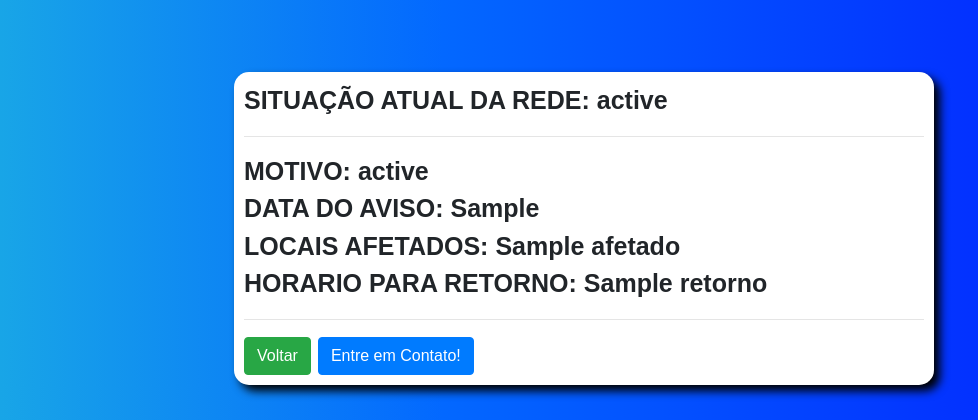
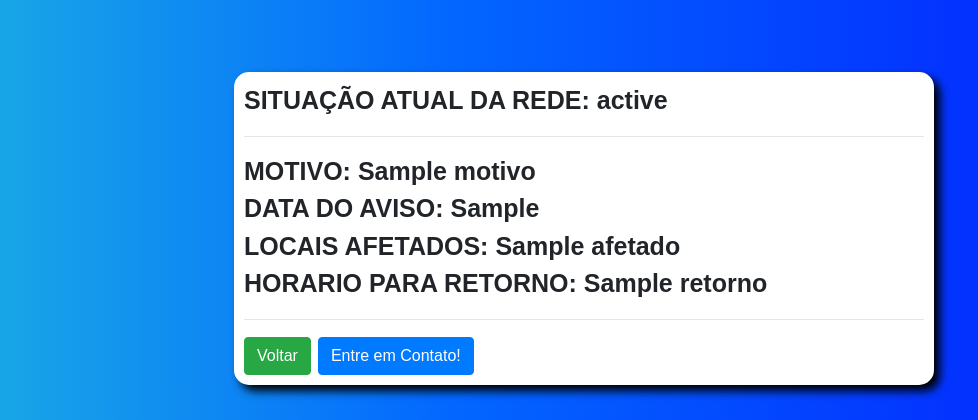
Before and after one commit to spinho010/imperio, a Django app: template templates/status_rede.html in a window 1280 px wide. Shown: the top 420 px of the page, without its empty margins (56-1034 px from the left). Run offline with Django 3.2, Linux system fonts and the light colour scheme; the template is opened without the code that fills it: most values are stand-ins (such as "Sample title", 1, 10 or a date in 2020); some libraries are stand-ins or nearby versions.

Commit message:
Update status_rede.html

```diff
--- a/templates/status_rede.html
+++ b/templates/status_rede.html
@@ -32,14 +32,14 @@
         {% for Estado in object_list %}
         SITUAÇÃO ATUAL DA REDE: {{ Estado.status }}<br>
         <hr>
-        MOTIVO: {{ Estado.status }}<br>
+        MOTIVO: {{ Estado.motivo }}<br>
         DATA DO AVISO: {{ Estado.data_atual }}<br>
         LOCAIS AFETADOS: {{ Estado.afetado }}<br>
         HORARIO PARA RETORNO: {{ Estado.retorno }}<br>
         {% endfor %}
         <hr>
         <a href="/"><button type="button" class="btn btn-success">Voltar</button></a>
-        <a href="/http://wa.me/557191149124"><button type="button" class="btn btn-primary">Entre em Contato!</button></a>
+        <a href="http://wa.me/557191149124" target="__blank"><button type="button" class="btn btn-primary">Entre em Contato!</button></a>
 
     </main>
 </body>
```
